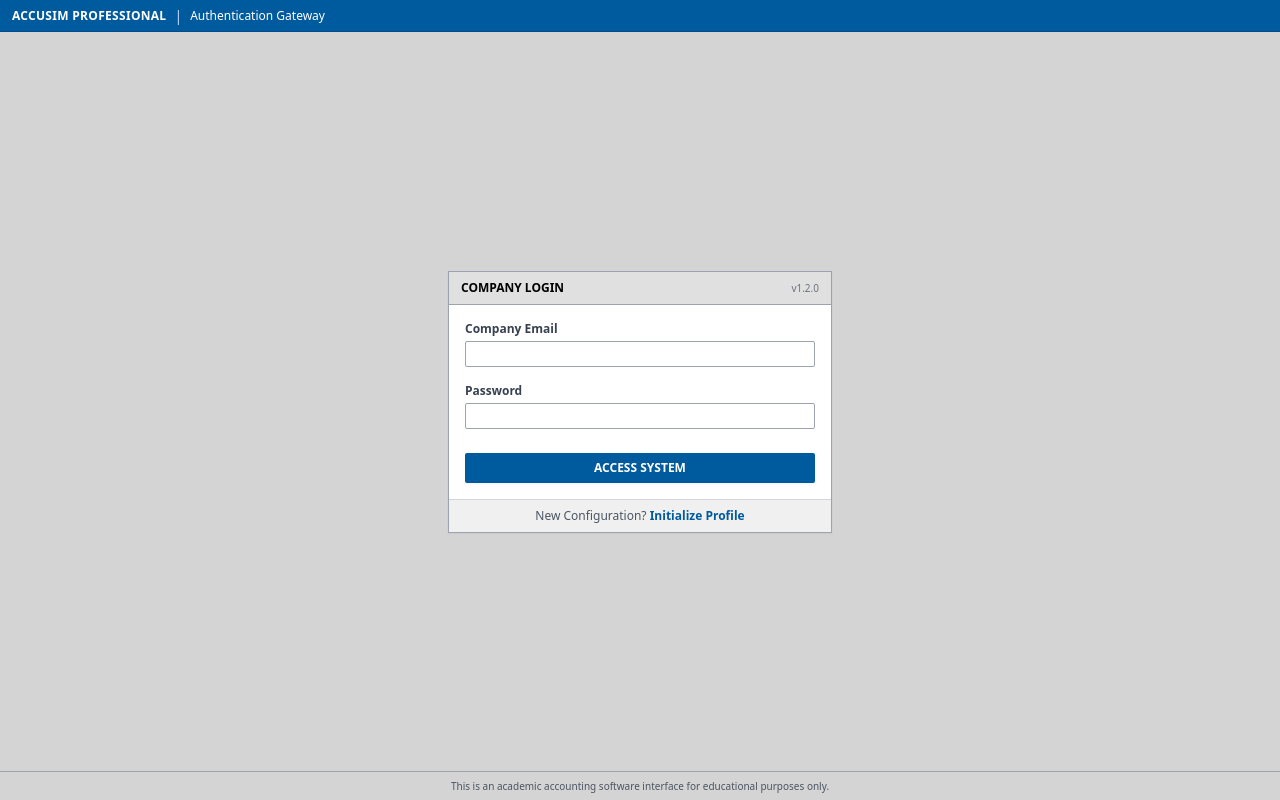
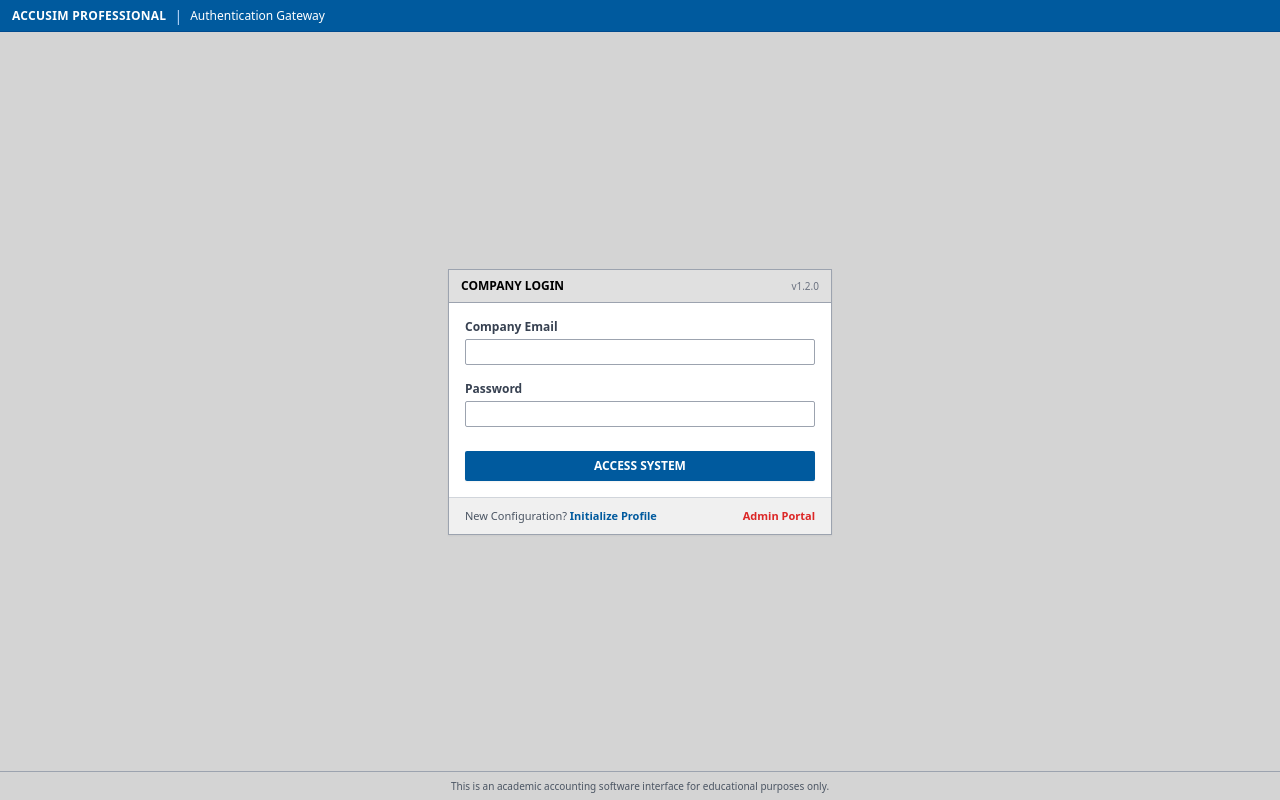
Before and after one commit to Rajeshramanan/accounting-app, a React (Vite) app: page /login in a window 1280 px wide. Built offline with nearby package versions, Linux system fonts and the light colour scheme; no server answers.

Commit message:
feat: Add Admin Portal link to user login page

```diff
--- a/src/components/Login.jsx
+++ b/src/components/Login.jsx
@@ -94,13 +94,21 @@ const Login = ({ onLogin }) => {
                     </div>
 
                     {/* Footer of the panel */}
-                    <div className="bg-[#f0f0f0] dark:bg-[#252525] border-t border-gray-300 dark:border-accounting-dark-border p-2 text-center text-xs">
-                        <span className="text-gray-600 dark:text-accounting-dark-muted">New Configuration? </span>
+                    <div className="bg-[#f0f0f0] dark:bg-[#252525] border-t border-gray-300 dark:border-accounting-dark-border p-2 text-center text-[11px] flex justify-between items-center px-4">
+                        <div>
+                            <span className="text-gray-600 dark:text-accounting-dark-muted">New Configuration? </span>
+                            <button
+                                onClick={() => navigate('/signup')}
+                                className="text-[#005a9e] dark:text-accounting-dark-accent hover:underline font-semibold focus:outline-none"
+                            >
+                                Initialize Profile
+                            </button>
+                        </div>
                         <button
-                            onClick={() => navigate('/signup')}
-                            className="text-[#005a9e] dark:text-accounting-dark-accent hover:underline font-semibold focus:outline-none"
+                            onClick={() => navigate('/admin')}
+                            className="text-red-600 hover:text-red-800 hover:underline font-semibold focus:outline-none"
                         >
-                            Initialize Profile
+                            Admin Portal
                         </button>
                     </div>
 
```
